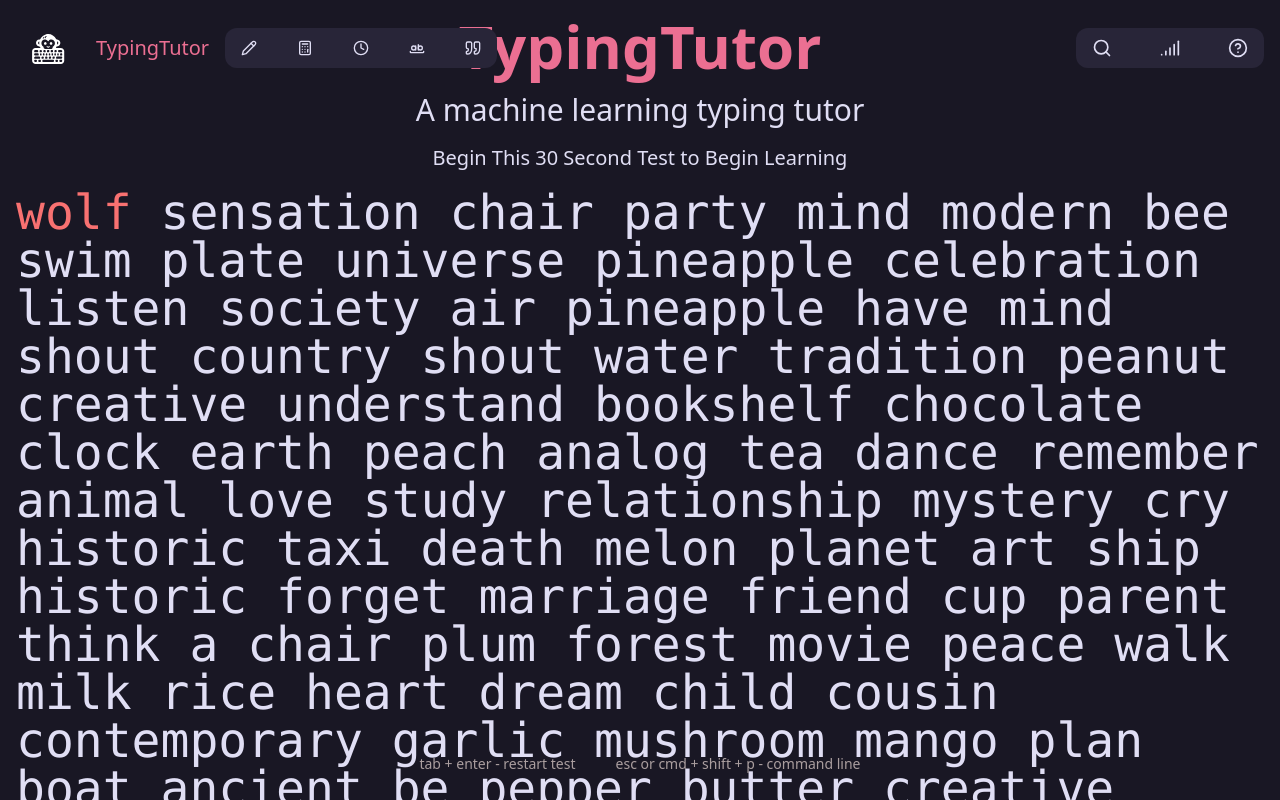
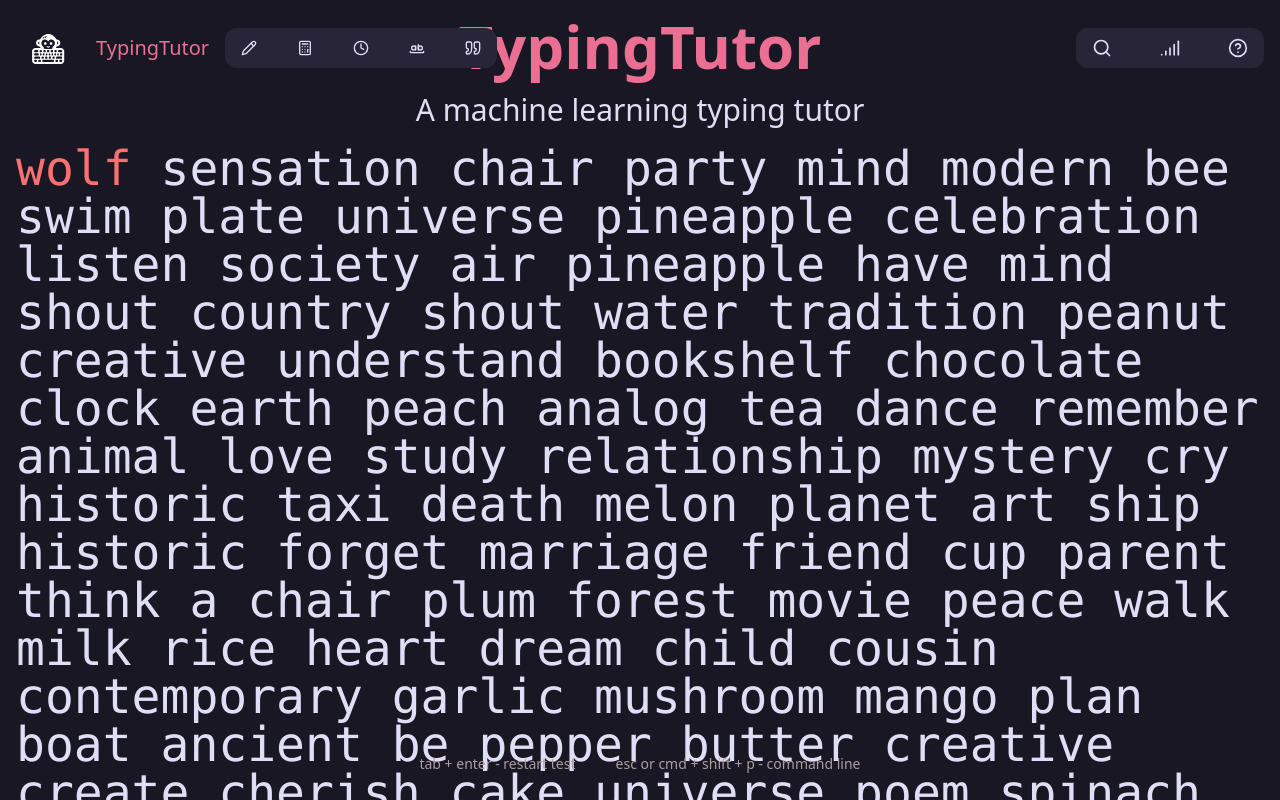
Before and after one commit to EmmettHintz/Typing-ML-Project, a Next.js app in the folder typing-ml-project/: page / in a window 1280 px wide. Shown: the top 800 px of the page. Built offline with nearby package versions, Linux system fonts and the light colour scheme.

Commit message:
Remove unnecessary text from landing page

```diff
--- a/typing-ml-project/src/components/landing-page.tsx
+++ b/typing-ml-project/src/components/landing-page.tsx
@@ -45,7 +45,6 @@ export function LandingPage() {
       <main className="flex flex-col items-center justify-center space-y-4">
         <h1 className="text-6xl text-[#eb6f92] cursor-pointer hover:scale-105 transition-all duration-300 font-bold">TypingTutor</h1>
         <p className="text-3xl cursor-default text-[#e0def4]">A machine learning typing tutor</p>
-        <p className="text-xl cursor-default text-[#e0def4]">Begin This 30 Second Test to Begin Learning</p>
         <div className="text-5xl font-mono space-y-4">
           <TypingTest />
         </div>
```
